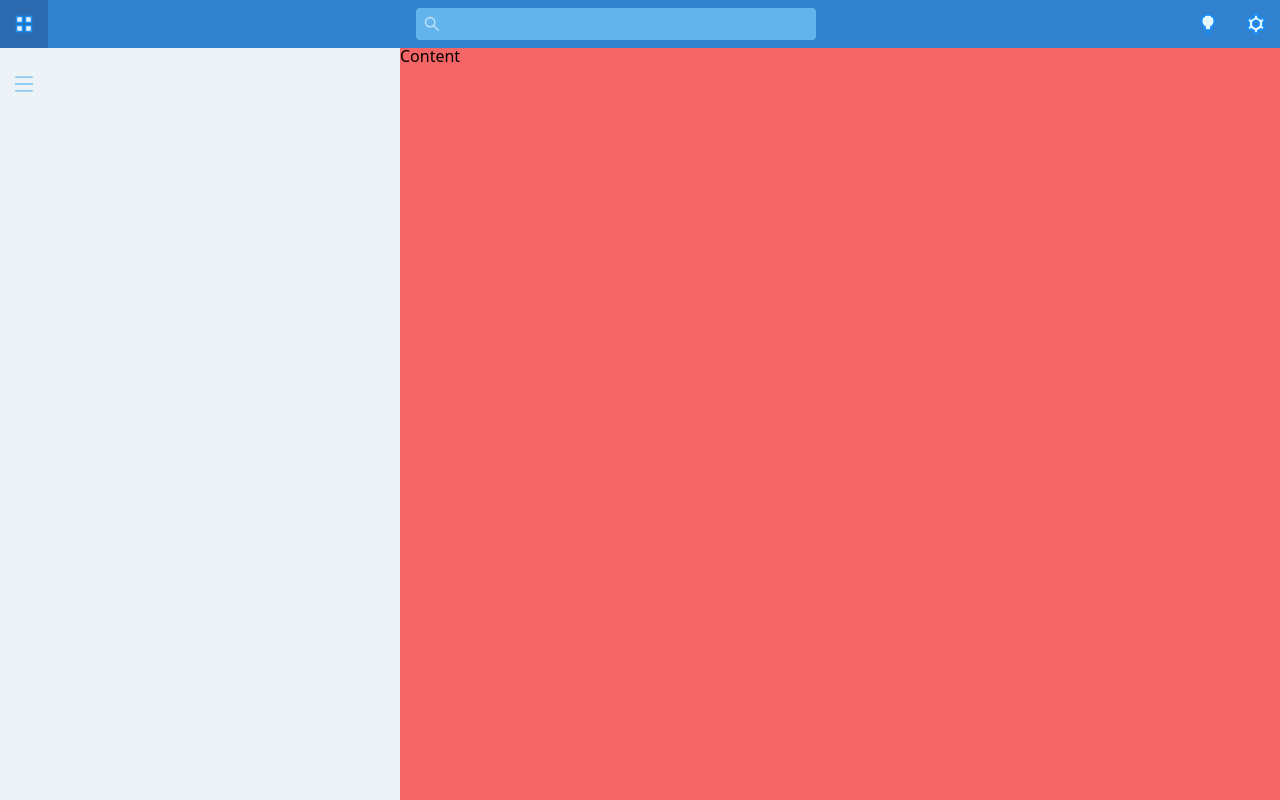
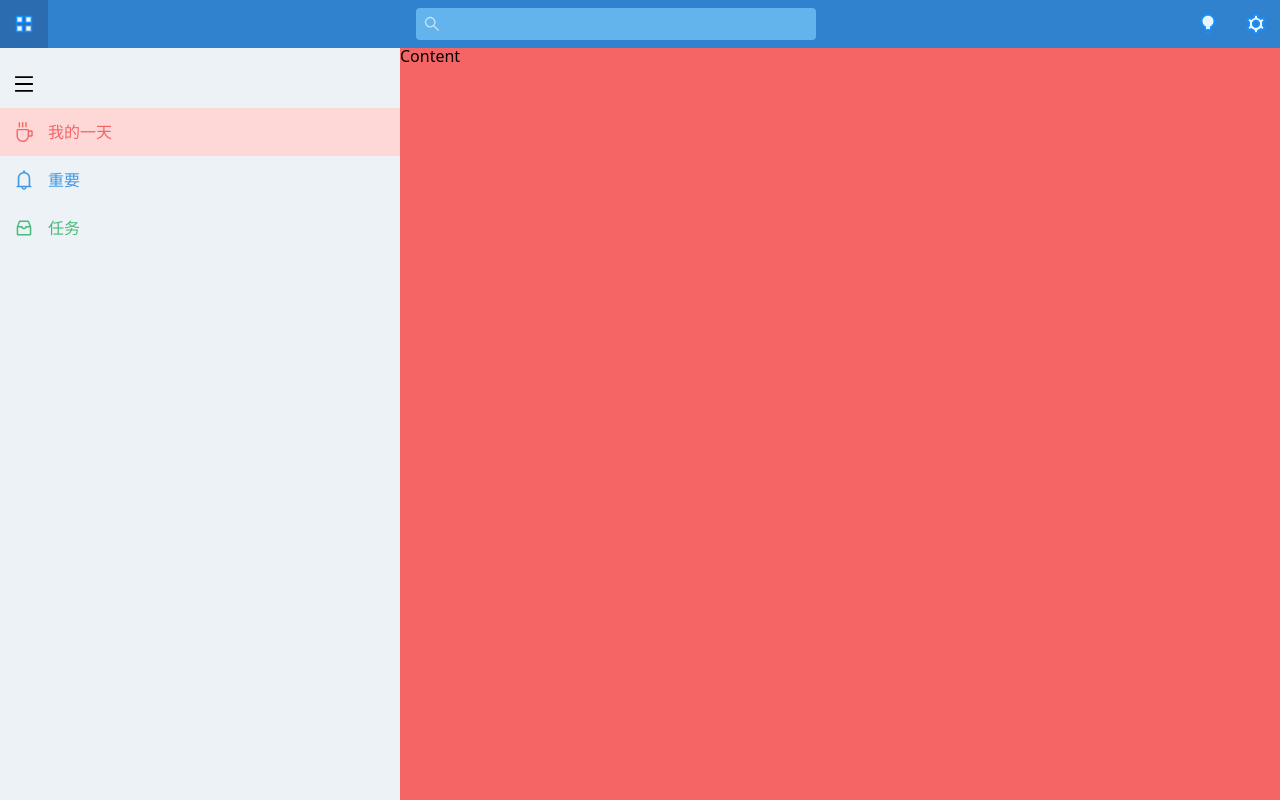
Before and after one commit to Lin-Ya/react-todo, a React (Create React App) app: page / in a window 1280 px wide. Built offline with nearby package versions, Linux system fonts and the light colour scheme.

Commit message:
feat(Sidebar): 添加菜单切换

```diff
--- a/src/components/Sidebar/Sidebar.jsx
+++ b/src/components/Sidebar/Sidebar.jsx
@@ -1,19 +1,79 @@
 import React from 'react'
 import './Sidebar.scss'
-import { MenuOutlined } from '@ant-design/icons'
+import { MenuOutlined, CoffeeOutlined, BellOutlined, InboxOutlined } from '@ant-design/icons'
 import KButton from '../utils/KButton'
+import SidebarItem from './SidebarItem'
 
 class Sidebar extends React.Component {
   constructor (props) {
-    super()
+    super(props)
     this.state = {
-      isShrink: false
+      isShrink: false,
+      currentTaskType: 'myDay'
     }
   }
 
+  /**
+   * 控制收缩
+   */
   toggleShrink () {
     this.setState({
       isShrink: !this.state.isShrink
+    })
+  }
+
+  /**
+   * 切换菜单
+   * @param type
+   */
+  switchTaskList (type) {
+    this.setState({
+      currentTaskType: type
+    })
+  }
+
+  /**
+   * 创建静态菜单
+   * @returns {*[]}
+   */
+  genStaticMenu () {
+    const { currentTaskType } = this.state
+    const list = [
+      {
+        title: '我的一天',
+        icon: <CoffeeOutlined style={{ fontSize: '20px' }}/>,
+        taskType: 'myDay',
+        textColor: 'text-red-500',
+        hoverClass: 'hover:bg-red-200',
+      },
+      {
+        title: '重要',
+        icon: <BellOutlined style={{ fontSize: '20px' }}/>,
+        taskType: 'important',
+        textColor: 'text-blue-500',
+        hoverClass: 'hover:bg-blue-200',
+      },
+      {
+        title: '任务',
+        icon: <InboxOutlined style={{ fontSize: '20px' }}/>,
+        taskType: 'inbox',
+        textColor: 'text-green-500',
+        hoverClass: 'hover:bg-green-200',
+      }
+    ]
+    return list.map(item => {
+      return (
+        <SidebarItem
+          isActive={currentTaskType === item.taskType}
+          switch={(e) => this.switchTaskList(e)}
+          key={item.taskType}
+          title={item.title}
+          taskType={item.taskType}
+          textColor={item.textColor}
+          hoverClass={item.hoverClass}>
+          {item.icon}
+        </SidebarItem>
+      )
     })
   }
 
@@ -27,8 +87,11 @@ class Sidebar extends React.Component {
             customClass='text-blue-300'
             onClick={() => this.toggleShrink()}
           >
-            <MenuOutlined style={{ fontSize: '20px' }} />
+            <MenuOutlined style={{ fontSize: '20px' }}/>
           </KButton>
+        </div>
+        <div className='py-2'>
+          {this.genStaticMenu()}
         </div>
       </div>
     )
--- /dev/null
+++ b/src/components/Sidebar/SidebarItem.jsx
@@ -0,0 +1,31 @@
+import React from 'react'
+import './SidebarItem.scss'
+import KButton from '../utils/KButton'
+
+class SidebarItem extends React.Component {
+  static defaultProps = {
+    title: '默认标题',
+    btnIcon: null,
+    textColor: '',
+    hoverClass: 'hover:bg-gray-300',
+    bgClass: 'bg-transparent',
+    currentTaskType: '',
+    taskType: ''
+  }
+
+  render () {
+    const { props } = this
+    const bgClass = props.isActive ? props.hoverClass.replace('hover:', '') : props.bgClass
+    return (
+      <div onClick={() => props.switch(props.taskType)}
+           className={`Sidebar-Item flex items-center ${props.textColor} ${bgClass} ${props.hoverClass}`}>
+        <KButton hoverClass='hover:bg-transparent'>
+          {props.children}
+        </KButton>
+        <p className='flex-shrink-0'>{props.title}</p>
+      </div>
+    )
+  }
+}
+
+export default SidebarItem
--- /dev/null
+++ b/src/components/Sidebar/SidebarItem.scss
@@ -0,0 +1,8 @@
+.Sidebar-Item {
+  width: 100%;
+  overflow: hidden;
+  .KButton {
+    width: 48px;
+    height: 48px;
+  }
+}
--- a/src/components/utils/KButton.jsx
+++ b/src/components/utils/KButton.jsx
@@ -2,7 +2,6 @@ import React from 'react'
 
 class KButton extends React.Component {
   static defaultProps = {
-    customClass: '',
     hoverClass: 'hover:bg-blue-700'
   }
   constructor (props) {
@@ -14,11 +13,11 @@ class KButton extends React.Component {
   }
   render () {
     const { btnDfClass } = this.state
-    const { customClass, hoverClass } = this.props
+    const { hoverClass } = this.props
     return (
       <button
         {...this.props}
-        className={`KButton ${btnDfClass} ${customClass} ${hoverClass}`}
+        className={`KButton ${btnDfClass}  ${hoverClass}`}
       >
         {this.props.children}
       </button>
```
